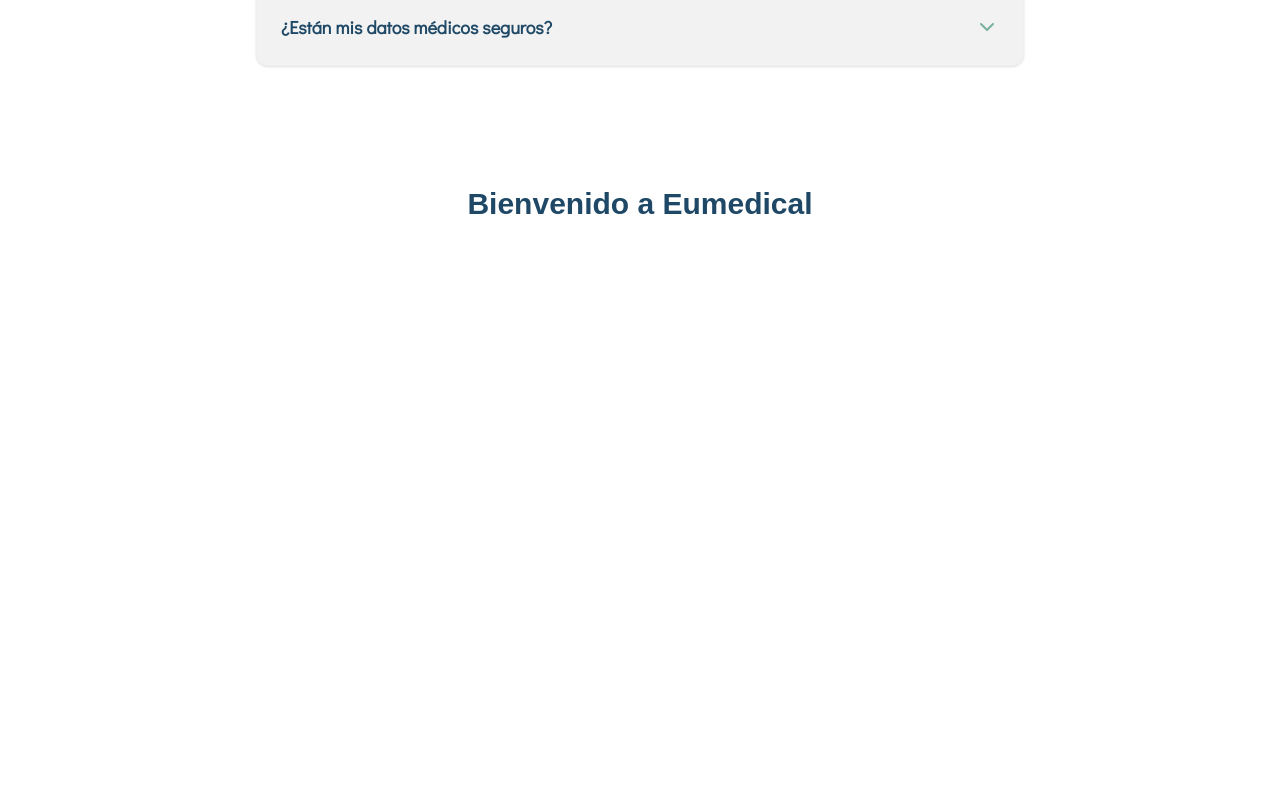
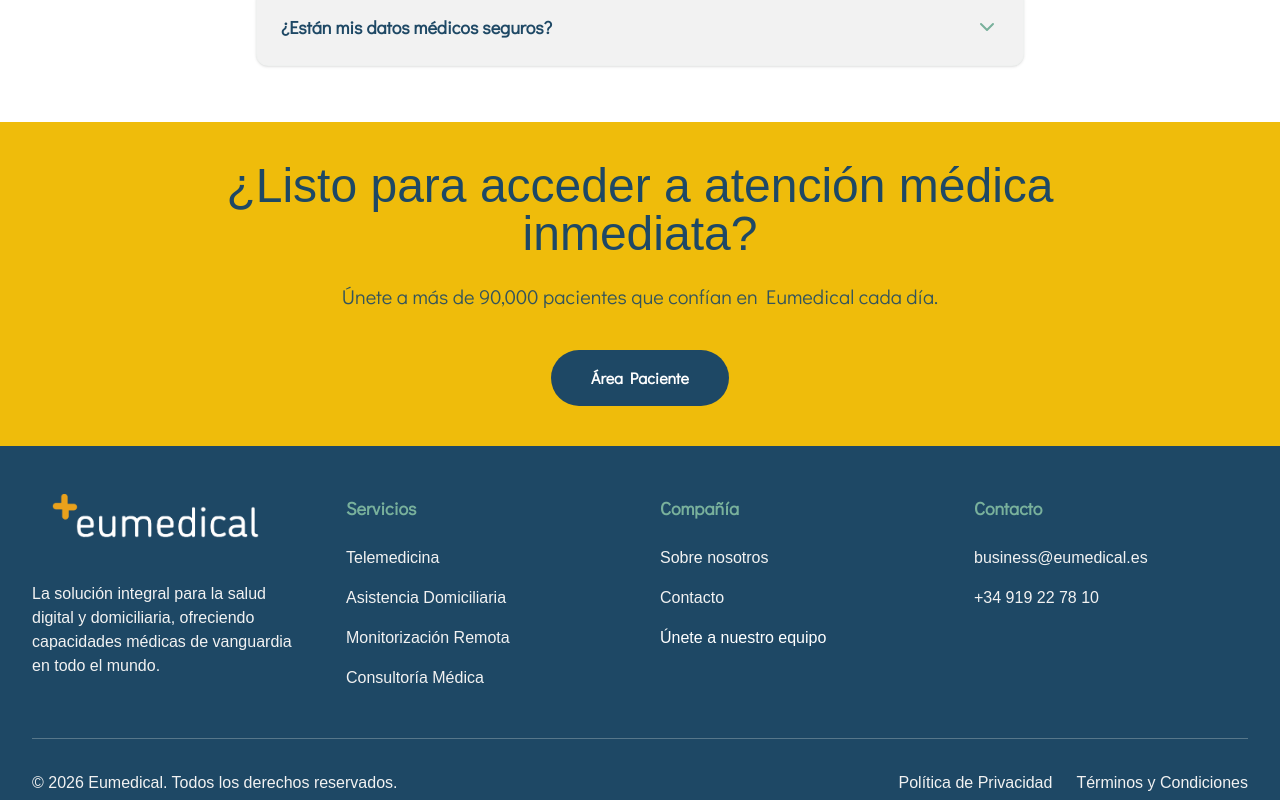
Before and after one commit to AxelVonReems/eumedical-challenge, a React (Vite) app: page / in a window 1280 px wide. Shown: the part 3740-4540 px from the top of the page. Built offline with nearby package versions, Linux system fonts and the light colour scheme.

Commit message:
feat(landing): integrate bottom CTA section to complete index page

```diff
--- /dev/null
+++ b/src/components/landing/BottomCta.tsx
@@ -0,0 +1,30 @@
+import { Link } from 'react-router-dom';
+
+export default function BottomCta() {
+  return (
+    <section
+      aria-labelledby="bottom-cta-heading"
+      className="py-5 lg:py-10 bg-eumedical-plain-yellow"
+    >
+      <div className="text-center max-w-4xl mx-auto px-4 flex flex-col items-center">
+        <h2
+          id="bottom-cta-heading"
+          className="text-4xl md:text-5xl font-dinosaur text-eumedical-dark-blue"
+        >
+          ¿Listo para acceder a atención médica inmediata?
+        </h2>
+
+        <p className="font-didact mt-6 mb-10 text-xl text-eumedical-dark-blue/90">
+          Únete a más de 90,000 pacientes que confían en Eumedical cada día.
+        </p>
+
+        <Link
+          to="/login"
+          className="bg-eumedical-dark-blue text-eumedical-white font-didact font-bold px-10 py-4 rounded-full hover:scale-105 hover:text-eumedical-dark-blue hover:bg-eumedical-white transition-[transform, color, text] duration-300 focus-visible:outline-none focus-visible:ring-4 focus-visible:ring-eumedical-dark-blue/50 focus-visible:ring-offset-4 focus-visible:ring-offset-eumedical-plain-yellow"
+        >
+          Área Paciente
+        </Link>
+      </div>
+    </section>
+  );
+}
--- a/src/pages/landing/index.tsx
+++ b/src/pages/landing/index.tsx
@@ -1,3 +1,4 @@
+import BottomCta from '../../components/landing/BottomCta';
 import Capabilities from '../../components/landing/Capabilities';
 import CoverageVideo from '../../components/landing/CoverageVideo';
 import Faq from '../../components/landing/Faq';
@@ -14,14 +15,7 @@
       <Capabilities />
       <SocialProof />
       <Faq />
-
-      {/* Bottom CTA */}
-
-      <section className="p-8 min-h-[1000px]">
-        <h2 className="text-3xl text-eumedical-dark-blue font-bold text-center mt-8">
-          Bienvenido a Eumedical
-        </h2>
-      </section>
+      <BottomCta />
     </main>
   );
 }
```
